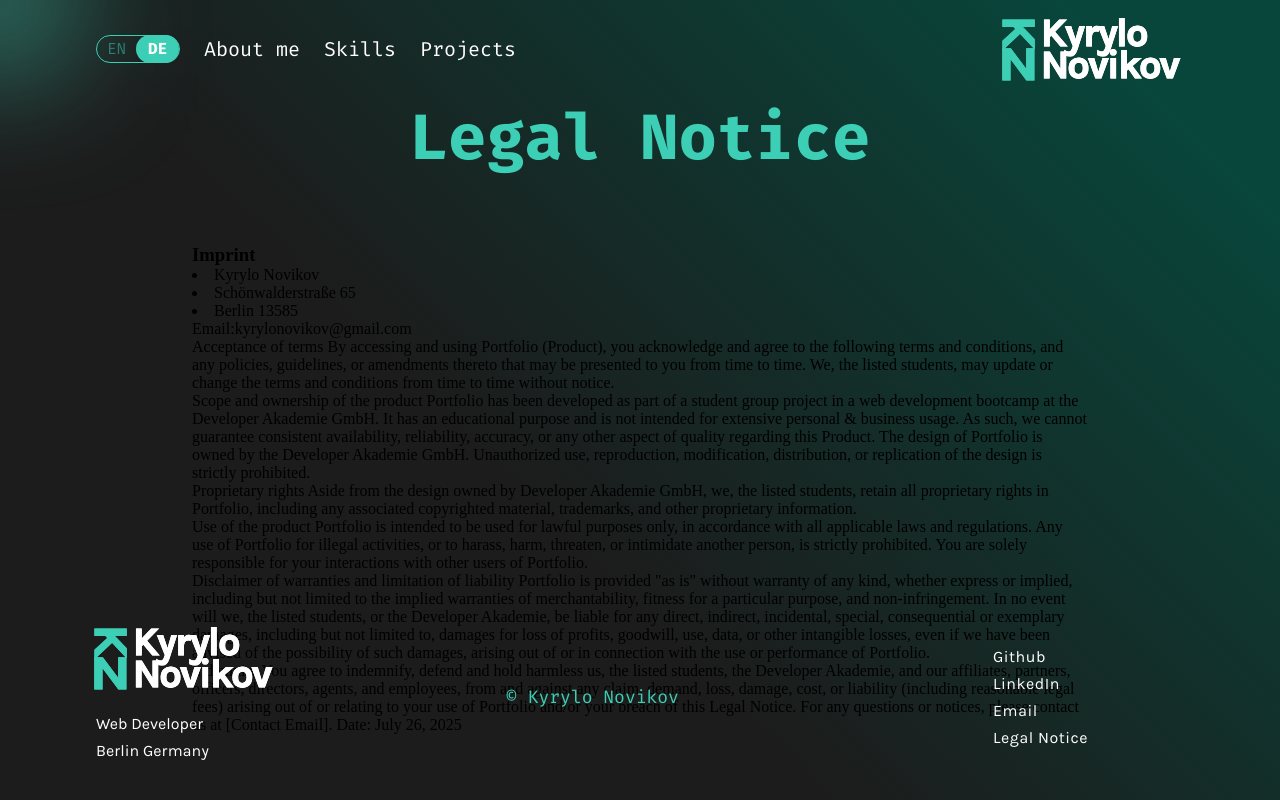
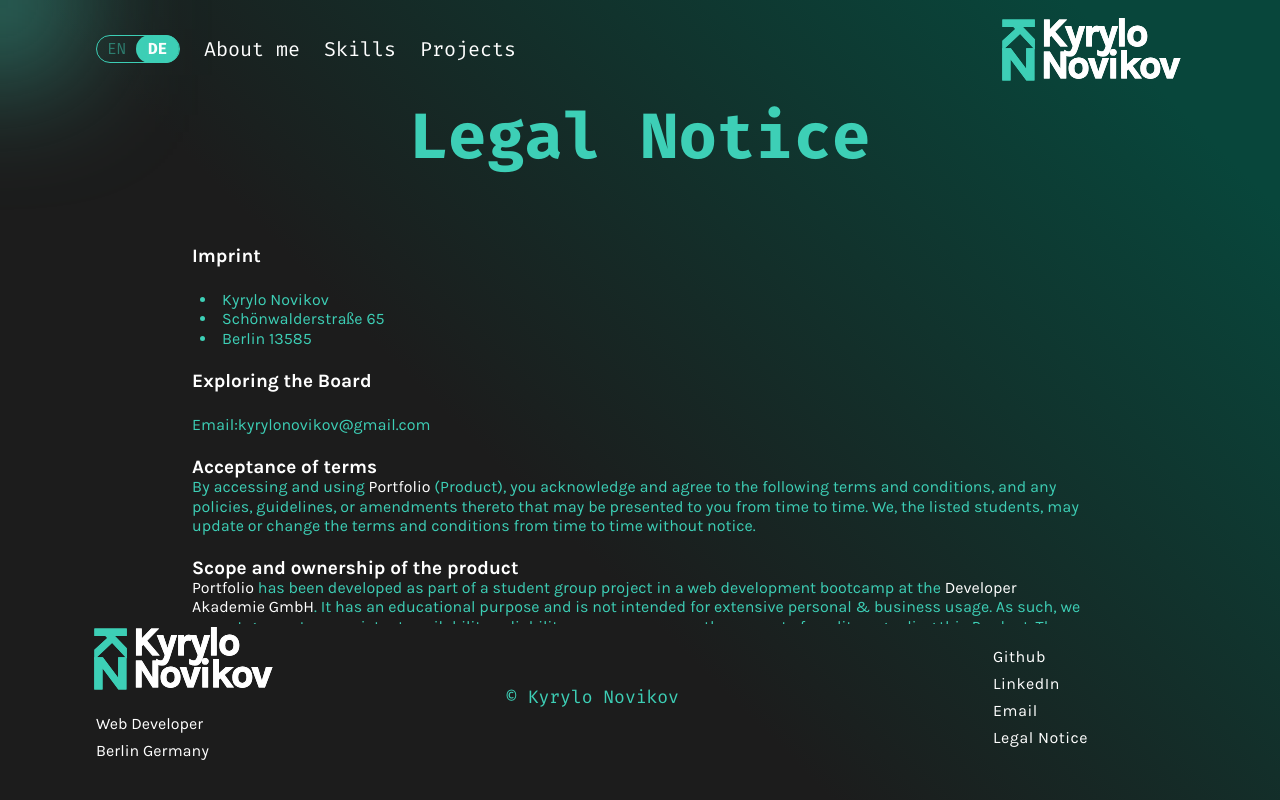
Before and after one commit to Kyrylo-Novikov/Portfolio, an Angular app: page /legal-notice in a window 1280 px wide. Built offline with nearby package versions, Linux system fonts and the light colour scheme.

Commit message:
feat(legal-notice):create legal notice and a directive for highlighting words in the text

```diff
--- a/src/app/legal-notice/legal-notice.component.html
+++ b/src/app/legal-notice/legal-notice.component.html
@@ -1,68 +1,101 @@
 <section>
   <div class="content">
-    <div><h1 class="notice-headline green-headline-700">Legal Notice</h1></div>
-    <div>
+    <div class="notice-headline">
+      <h1 class="green-headline-700">Legal Notice</h1>
+    </div>
+    <div
+      class="text-content"
+      [appHighlight]="['Portfolio', 'Developer Akademie', 'GmbH']"
+    >
+      <h2 class="sub-headline">Imprint</h2>
       <div>
-        <h3>Imprint</h3>
-        <li>Kyrylo Novikov</li>
-        <li>Schönwalderstraße 65</li>
-        <li>Berlin 13585</li>
+        <div class="d-flex-align-c">
+          <li></li>
+          <div>Kyrylo Novikov</div>
+        </div>
+        <div class="d-flex-align-c">
+          <li></li>
+          <div>Schönwalderstraße 65</div>
+        </div>
+        <div class="d-flex-align-c">
+          <li></li>
+          <div>Berlin 13585</div>
+        </div>
       </div>
-      <h3></h3>
+      <h2 class="sub-headline">Exploring the Board</h2>
       <p>Email:kyrylonovikov&#64;gmail.com</p>
       <div>
+        <h2 class="sub-headline">Acceptance of terms</h2>
         <p>
-          Acceptance of terms By accessing and using Portfolio (Product), you
-          acknowledge and agree to the following terms and conditions, and any
-          policies, guidelines, or amendments thereto that may be presented to
-          you from time to time. We, the listed students, may update or change
-          the terms and conditions from time to time without notice.
+          By accessing and using Portfolio (Product), you acknowledge and agree
+          to the following terms and conditions, and any policies, guidelines,
+          or amendments thereto that may be presented to you from time to time.
+          We, the listed students, may update or change the terms and conditions
+          from time to time without notice.
         </p>
       </div>
       <div>
-        Scope and ownership of the product Portfolio has been developed as part
-        of a student group project in a web development bootcamp at the
-        Developer Akademie GmbH. It has an educational purpose and is not
-        intended for extensive personal & business usage. As such, we cannot
-        guarantee consistent availability, reliability, accuracy, or any other
-        aspect of quality regarding this Product. The design of Portfolio is
-        owned by the Developer Akademie GmbH. Unauthorized use, reproduction,
-        modification, distribution, or replication of the design is strictly
-        prohibited.
+        <h2 class="sub-headline">Scope and ownership of the product</h2>
+        <p>
+          Portfolio has been developed as part of a student group project in a
+          web development bootcamp at the Developer Akademie GmbH. It has an
+          educational purpose and is not intended for extensive personal &
+          business usage. As such, we cannot guarantee consistent availability,
+          reliability, accuracy, or any other aspect of quality regarding this
+          Product. The design of Portfolio is owned by the Developer Akademie
+          GmbH. Unauthorized use, reproduction, modification, distribution, or
+          replication of the design is strictly prohibited.
+        </p>
       </div>
       <div>
-        Proprietary rights Aside from the design owned by Developer Akademie
-        GmbH, we, the listed students, retain all proprietary rights in
-        Portfolio, including any associated copyrighted material, trademarks,
-        and other proprietary information.
+        <h2 class="sub-headline">Proprietary rights</h2>
+        <p>
+          Aside from the design owned by Developer Akademie GmbH, we, the listed
+          students, retain all proprietary rights in Portfolio, including any
+          associated copyrighted material, trademarks, and other proprietary
+          information.
+        </p>
       </div>
       <div>
-        Use of the product Portfolio is intended to be used for lawful purposes
-        only, in accordance with all applicable laws and regulations. Any use of
-        Portfolio for illegal activities, or to harass, harm, threaten, or
-        intimidate another person, is strictly prohibited. You are solely
-        responsible for your interactions with other users of Portfolio.
+        <h2 class="sub-headline">Use of the product</h2>
+        <p>
+          Portfolio is intended to be used for lawful purposes only, in
+          accordance with all applicable laws and regulations. Any use of
+          Portfolio for illegal activities, or to harass, harm, threaten, or
+          intimidate another person, is strictly prohibited. You are solely
+          responsible for your interactions with other users of Portfolio.
+        </p>
       </div>
       <div>
-        Disclaimer of warranties and limitation of liability Portfolio is
-        provided "as is" without warranty of any kind, whether express or
-        implied, including but not limited to the implied warranties of
-        merchantability, fitness for a particular purpose, and non-infringement.
-        In no event will we, the listed students, or the Developer Akademie, be
-        liable for any direct, indirect, incidental, special, consequential or
-        exemplary damages, including but not limited to, damages for loss of
-        profits, goodwill, use, data, or other intangible losses, even if we
-        have been advised of the possibility of such damages, arising out of or
-        in connection with the use or performance of Portfolio.
+        <h2 class="sub-headline">
+          Disclaimer of warranties and limitation of liability
+        </h2>
+        <p>
+          Portfolio is provided "as is" without warranty of any kind, whether
+          express or implied, including but not limited to the implied
+          warranties of merchantability, fitness for a particular purpose, and
+          non-infringement. In no event will we, the listed students, or the
+          Developer Akademie, be liable for any direct, indirect, incidental,
+          special, consequential or exemplary damages, including but not limited
+          to, damages for loss of profits, goodwill, use, data, or other
+          intangible losses, even if we have been advised of the possibility of
+          such damages, arising out of or in connection with the use or
+          performance of Portfolio.
+        </p>
       </div>
       <div>
-        Indemnity You agree to indemnify, defend and hold harmless us, the
-        listed students, the Developer Akademie, and our affiliates, partners,
-        officers, directors, agents, and employees, from and against any claim,
-        demand, loss, damage, cost, or liability (including reasonable legal
-        fees) arising out of or relating to your use of Portfolio and/or your
-        breach of this Legal Notice. For any questions or notices, please
-        contact us at [Contact Email]. Date: July 26, 2025
+        <h2 class="sub-headline">Indemnity</h2>
+        <p>
+          You agree to indemnify, defend and hold harmless us, the listed
+          students, the Developer Akademie, and our affiliates, partners,
+          officers, directors, agents, and employees, from and against any
+          claim, demand, loss, damage, cost, or liability (including reasonable
+          legal fees) arising out of or relating to your use of Portfolio and/or
+          your breach of this Legal Notice.<br />
+          For any questions or notices, please contact us at
+          kyrylonovikov&#64;gmail.com. <br />
+          Date: July 26, 2025
+        </p>
       </div>
     </div>
   </div>
--- a/src/app/legal-notice/legal-notice.component.scss
+++ b/src/app/legal-notice/legal-notice.component.scss
@@ -7,16 +7,41 @@ section {
     var(--color-5) 90%,
     var(--color-5) 100%
   );
+  line-height: 120%;
+  @include font(Karla, 16px, 400, var(--color-1));
   padding: 0 96px;
+  height: 100vh;
 }
 
 .content {
   @extend .d-flex-dirc-c;
-  height: 100vh;
+  height: 90vh;
   max-width: 1920px;
-  padding: 96px 96px;
-  gap: 64px;
+  padding: 128px 96px 96px;
+  gap: 42px;
+
+  .text-content {
+    overflow: auto; /* oder scroll, je nach Bedarf */
+    scrollbar-width: none; /* Firefox */
+    -ms-overflow-style: none; /* IE/Edge (alt) */
+    @extend .d-flex-dirc-c;
+    gap: 24px;
+  }
   .notice-headline {
-    text-align: center;
+    display: flex;
+    justify-content: center;
+    width: 100%;
+    height: 142px;
+    h1 {
+      height: 77px;
+    }
   }
 }
+
+.sub-headline {
+  @include font(Karla, 19px, 900, var(--color-2));
+}
+
+li {
+  padding-left: 8px;
+}
--- a/src/app/legal-notice/legal-notice.component.ts
+++ b/src/app/legal-notice/legal-notice.component.ts
@@ -1,9 +1,10 @@
 import { Component } from '@angular/core';
+import { HighlightDirective } from './../shared/direktive/highlight.directive';
 
 @Component({
   selector: 'app-legal-notice',
   standalone: true,
-  imports: [],
+  imports: [HighlightDirective],
   templateUrl: './legal-notice.component.html',
   styleUrl: './legal-notice.component.scss',
 })
--- /dev/null
+++ b/src/app/shared/direktive/highlight.directive.ts
@@ -0,0 +1,37 @@
+import { Directive, ElementRef, Input, OnInit } from '@angular/core';
+
+@Directive({
+  selector: '[appHighlight]',
+  standalone: true,
+})
+export class HighlightDirective implements OnInit {
+  highlightWord!: string;
+  regex!: any;
+  @Input('appHighlight') words: string[] = [];
+  constructor(private el: ElementRef) {}
+
+  ngOnInit(): void {
+    this.highlightWord = this.words.join('|');
+    this.regex = new RegExp(this.highlightWord, 'gi');
+    this.highLightChildrenElement(this.el.nativeElement);
+  }
+
+  highLightChildrenElement(legelNoticeText: HTMLElement) {
+    legelNoticeText.childNodes.forEach((node: any) => {
+      if (node.nodeType === Node.TEXT_NODE) {
+        const text = node.textContent;
+        const newText = text.replace(
+          this.regex,
+          (match: any) => `<span class="highlight-legal-words">${match}</span>`
+        );
+
+        const div = document.createElement('div');
+
+        div.innerHTML = newText;
+        node.replaceWith(div);
+      } else {
+        this.highLightChildrenElement(node);
+      }
+    });
+  }
+}
--- a/src/app/shared/styles/_classes.scss
+++ b/src/app/shared/styles/_classes.scss
@@ -50,3 +50,7 @@
   -webkit-text-fill-color: transparent;
   transition: background-color 300ms ease;
 }
+
+.highlight-legal-words {
+  color: var(--color-2);
+}
```
